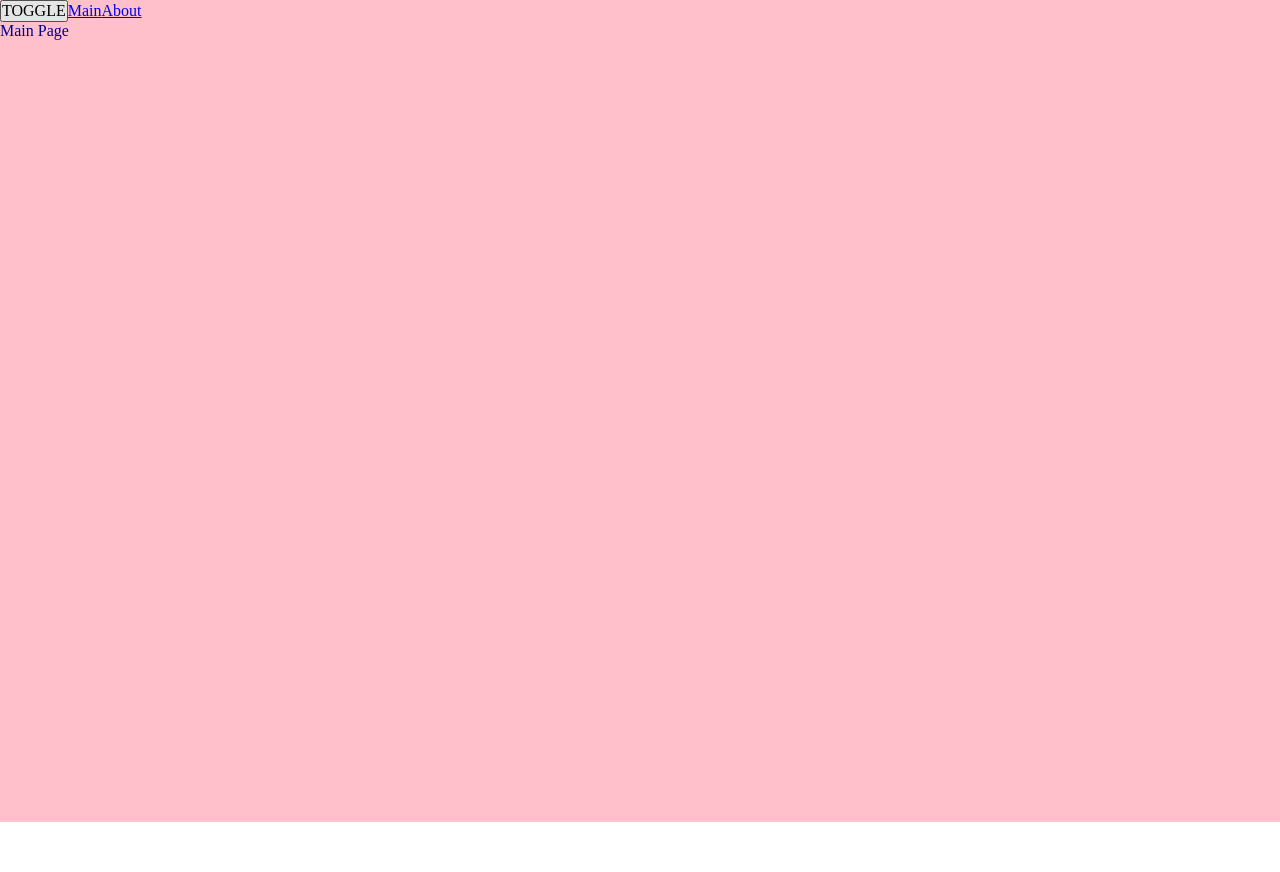
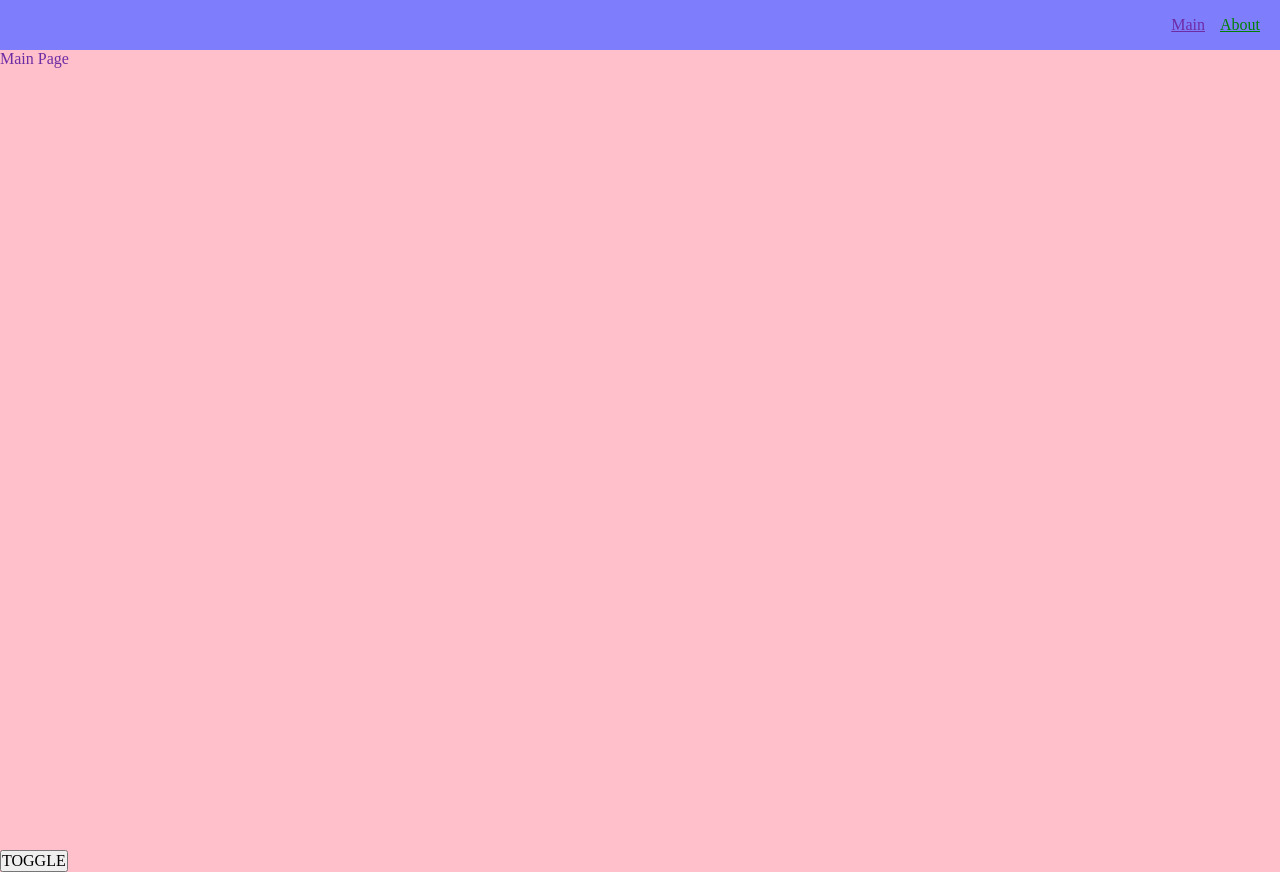
Before and after one commit to RavenAV/advanced-frontend-project, a React app: page / in a window 1280 px wide. Before the commit the page ends 822 px from the top, so only its background shows below. Built offline with nearby package versions, Linux system fonts and the light colour scheme.

Commit message:
Adding navbar

```diff
--- a/src/app/App.tsx
+++ b/src/app/App.tsx
@@ -3,15 +3,16 @@ import './styles/index.scss';
 import {useTheme} from "app/providers/ThemeProvider";
 import {classNames} from "shared/lib/classNames/classNames";
 import {AppRouter} from "app/providers/router";
+import {Navbar} from "widgets/Navbar";
+import React from "react";
 
 export const App = () => {
     const { theme, toggleTheme } = useTheme()
     return(
         <div className={classNames('app', {}, [theme])}>
+            <Navbar/>
+            <AppRouter/>
             <button onClick={toggleTheme}>TOGGLE</button>
-            <Link to={'/'}>Main</Link>
-            <Link to={'about'}>About</Link>
-            <AppRouter/>
         </div>
     )
 }
--- a/src/app/styles/themes/dark.scss
+++ b/src/app/styles/themes/dark.scss
@@ -1,6 +1,10 @@
 .app.dark {
-  --bg-color: blue;
+  --bg-color: #7e7efd;
+  --inverted-bg-color: pink;
 
   --primary-color: green;
-  --secondary-color: lightgreen;
+  --secondary-color: #5500ff;
+
+  --inverted-primary-color: #6e2ca4;
+  --inverted-secondary-color: lightblue;
 }
--- a/src/app/styles/themes/normal.scss
+++ b/src/app/styles/themes/normal.scss
@@ -1,6 +1,11 @@
 .app.normal {
   --bg-color: pink;
+  --inverted-bg-color: #7e7efd;
 
-  --primary-color: darkblue;
+  --primary-color: #6e2ca4;
   --secondary-color: lightblue;
+
+
+  --inverted-primary-color: green;
+  --inverted-secondary-color: #5500ff;
 }
--- a/src/app/styles/variables/global.scss
+++ b/src/app/styles/variables/global.scss
@@ -8,4 +8,7 @@
   --font-size-l: 24px;
   --font-line-l: 32px;
   --font-l: var(--font-size-l) / var(--font-line-l) var(--font-family-main);
+
+  // Sizes
+  --navbar-height: 50px;
 }
--- a/src/shared/lib/classNames/classNames.ts
+++ b/src/shared/lib/classNames/classNames.ts
@@ -1,10 +1,10 @@
 type Mods = Record<string, boolean | string>
 
 // предназначена для того чтобы удобно комбинировать классы, особенно если есть какие-либо условия
-export function classNames(cls: string, mods: Mods, additional: string[]): string {
+export function classNames(cls: string, mods: Mods = {}, additional: string[] = []): string {
     return [
         cls,
-        ...additional,
+        ...additional.filter(Boolean),
         Object.entries(mods)
             .filter(([className, value]) => Boolean(value))
             .map(([className]) => className)
--- /dev/null
+++ b/src/shared/ui/AppLink/AppLink.module.scss
@@ -0,0 +1,11 @@
+.AppLink {
+  color: var(--primary-color);
+}
+
+.primary {
+  color: var(--primary-color);
+}
+
+.secondary {
+  color: var(--inverted-primary-color);
+}
--- /dev/null
+++ b/src/shared/ui/AppLink/AppLink.tsx
@@ -0,0 +1,28 @@
+import {classNames} from "shared/lib/classNames/classNames";
+import cls from './AppLink.module.scss'
+import {FunctionComponent} from "react";
+import {Link, LinkProps} from "react-router-dom";
+
+export enum AppLinkTheme {
+    PRIMARY= 'primary',
+    SECONDARY = 'secondary'
+}
+
+interface AppLinkProps extends LinkProps {
+    className?: string;
+    theme?: AppLinkTheme;
+}
+
+export const AppLink: FunctionComponent<AppLinkProps> = (props) => {
+    const { to, children, className, theme = AppLinkTheme.PRIMARY, ...otherProps } = props
+
+    return (
+        <Link
+            to={to}
+            className={classNames(cls.AppLink, {}, [className, cls[theme]])}
+            {...otherProps}
+        >
+            {children}
+        </Link>
+    )
+}
--- /dev/null
+++ b/src/widgets/Navbar/index.tsx
@@ -0,0 +1,5 @@
+import { Navbar } from './ui/Navbar'
+
+export {
+    Navbar
+}
--- /dev/null
+++ b/src/widgets/Navbar/ui/Navbar.module.scss
@@ -0,0 +1,17 @@
+.Navbar {
+  width: 100%;
+  height: 50px;
+  background: var(--inverted-bg-color);
+  height: var(--navbar-height);
+  display: flex;
+  align-items: center;
+  padding: 20px;
+}
+
+.links {
+  margin-left: auto;
+}
+
+.mainLink {
+  margin-right: 15px;
+}
--- /dev/null
+++ b/src/widgets/Navbar/ui/Navbar.tsx
@@ -0,0 +1,27 @@
+import {classNames} from "shared/lib/classNames/classNames";
+import cls from './Navbar.module.scss'
+import {AppLink, AppLinkTheme} from "shared/ui/AppLink/AppLink";
+
+interface NavbarProps {
+    className?: string
+}
+
+export const Navbar = ({className}: NavbarProps) => {
+    return (
+        <div className={classNames(cls.Navbar, {}, [className])}>
+            <div className={cls.links}>
+                <AppLink
+                    theme={AppLinkTheme.PRIMARY}
+                    to={'/'}
+                    className={cls.mainLink}>
+                        Main
+                </AppLink>
+                <AppLink
+                    theme={AppLinkTheme.SECONDARY}
+                    to={'about'}>
+                        About
+                </AppLink>
+            </div>
+        </div>
+    )
+}
```
